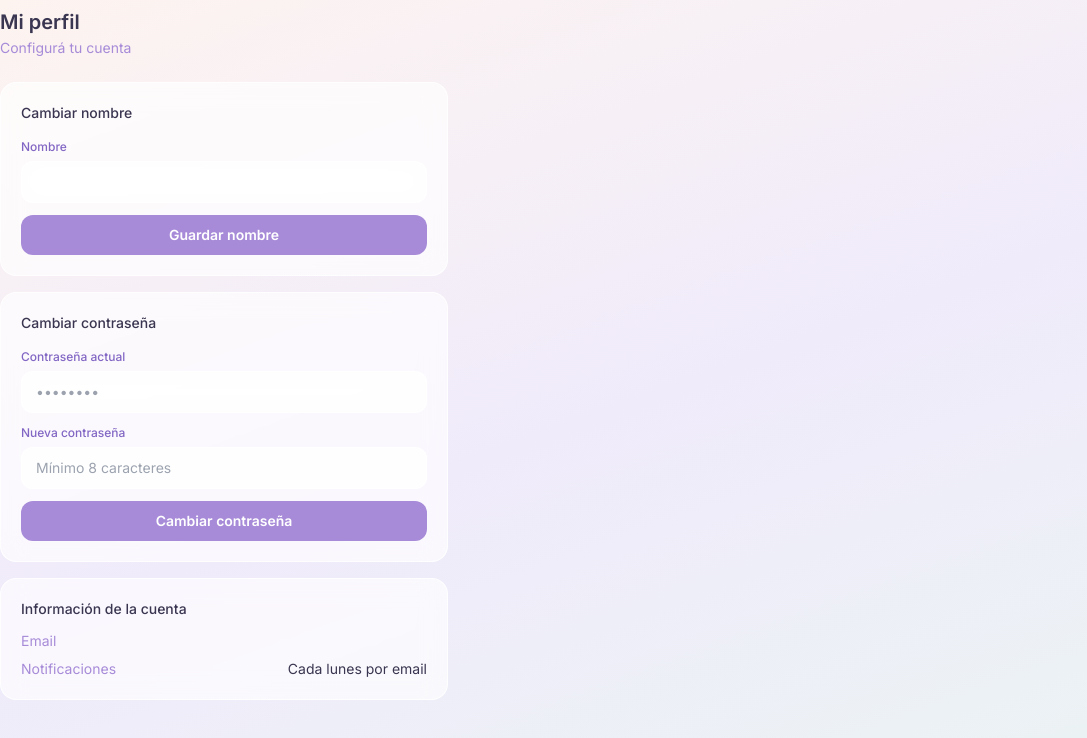
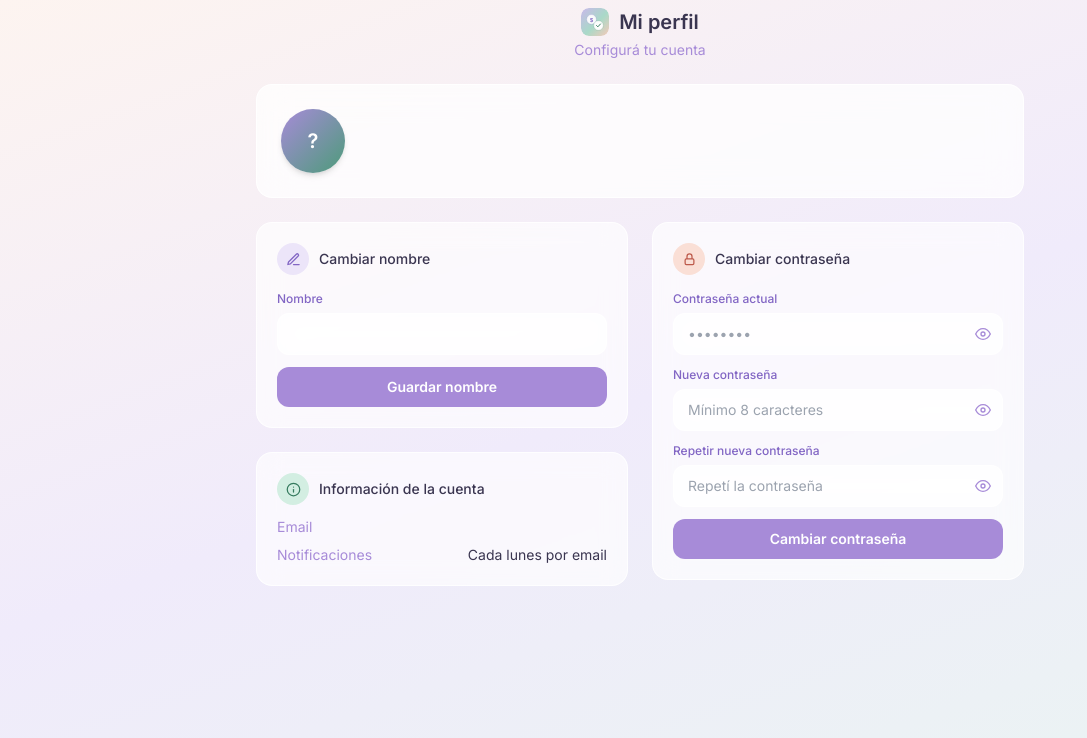
Before and after one commit to facumangione/devfin, a React (Vite) app in the folder client/: page /profile in a window 1280 px wide. Shown: the top 738 px of the page, without its empty margins (0-1087 px from the left). Built offline with nearby package versions, Linux system fonts and the light colour scheme; no server answers.

Commit message:
feat: add profile page, weekly email, and account settings

```diff
--- a/client/src/pages/dashboard/ProfilePage.tsx
+++ b/client/src/pages/dashboard/ProfilePage.tsx
@@ -1,18 +1,77 @@
 import { useState } from 'react'
 import { useAuthStore } from '../../store/auth.store'
 import { api } from '../../lib/api'
+
+function getInitials(name: string) {
+  const parts = name.trim().split(/\s+/).filter(Boolean)
+  if (parts.length === 0) return '?'
+  return parts.slice(0, 2).map((p) => p[0]?.toUpperCase()).join('')
+}
+
+function formatMemberSince(dateStr?: string) {
+  if (!dateStr) return ''
+  return new Date(dateStr).toLocaleDateString('es-AR', { month: 'long', year: 'numeric' })
+}
+
+function PasswordInput({
+  value,
+  onChange,
+  show,
+  onToggleShow,
+  placeholder,
+}: {
+  value: string
+  onChange: (v: string) => void
+  show: boolean
+  onToggleShow: () => void
+  placeholder?: string
+}) {
+  return (
+    <div className="relative">
+      <input
+        type={show ? 'text' : 'password'}
+        value={value}
+        onChange={(e) => onChange(e.target.value)}
+        placeholder={placeholder}
+        className="w-full glass rounded-xl px-3.5 py-2.5 pr-10 text-lavender-800 dark:text-white placeholder:text-lavender-300 dark:placeholder:text-lavender-200/40 focus:outline-none focus:ring-2 focus:ring-lavender-400/40 transition text-sm"
+      />
+      <button
+        type="button"
+        onClick={onToggleShow}
+        className="absolute right-3 top-1/2 -translate-y-1/2 text-lavender-400 dark:text-lavender-200/50 hover:text-lavender-600 dark:hover:text-lavender-200 transition"
+        tabIndex={-1}
+      >
+        {show ? (
+          <svg width="16" height="16" viewBox="0 0 24 24" fill="none" stroke="currentColor" strokeWidth="2">
+            <path d="M17.94 17.94A10.07 10.07 0 0 1 12 20c-7 0-11-8-11-8a18.45 18.45 0 0 1 5.06-5.94M9.9 4.24A9.12 9.12 0 0 1 12 4c7 0 11 8 11 8a18.5 18.5 0 0 1-2.16 3.19m-6.72-1.07a3 3 0 1 1-4.24-4.24" strokeLinecap="round" strokeLinejoin="round" />
+            <line x1="1" y1="1" x2="23" y2="23" strokeLinecap="round" />
+          </svg>
+        ) : (
+          <svg width="16" height="16" viewBox="0 0 24 24" fill="none" stroke="currentColor" strokeWidth="2">
+            <path d="M1 12s4-8 11-8 11 8 11 8-4 8-11 8-11-8-11-8Z" strokeLinecap="round" strokeLinejoin="round" />
+            <circle cx="12" cy="12" r="3" />
+          </svg>
+        )}
+      </button>
+    </div>
+  )
+}
 
 export default function ProfilePage() {
   const { user, fetchMe } = useAuthStore()
   const [name, setName] = useState(user?.name ?? '')
   const [currentPassword, setCurrentPassword] = useState('')
   const [newPassword, setNewPassword] = useState('')
+  const [confirmPassword, setConfirmPassword] = useState('')
   const [nameMsg, setNameMsg] = useState('')
   const [passMsg, setPassMsg] = useState('')
   const [nameError, setNameError] = useState('')
   const [passError, setPassError] = useState('')
   const [loadingName, setLoadingName] = useState(false)
   const [loadingPass, setLoadingPass] = useState(false)
+  const [showCurrentPassword, setShowCurrentPassword] = useState(false)
+  const [showNewPassword, setShowNewPassword] = useState(false)
+  const [showConfirmPassword, setShowConfirmPassword] = useState(false)
 
   const handleUpdateName = async () => {
     setNameMsg('')
@@ -32,12 +91,19 @@ export default function ProfilePage() {
   const handleUpdatePassword = async () => {
     setPassMsg('')
     setPassError('')
+
+    if (newPassword !== confirmPassword) {
+      setPassError('Las contraseñas no coinciden')
+      return
+    }
+
     setLoadingPass(true)
     try {
       await api.patch('/auth/password', { currentPassword, newPassword })
       setPassMsg('Contraseña actualizada correctamente')
       setCurrentPassword('')
       setNewPassword('')
+      setConfirmPassword('')
     } catch (e: any) {
       setPassError(e.response?.data?.error || 'Algo salió mal')
     } finally {
@@ -46,16 +112,47 @@ export default function ProfilePage() {
   }
 
   return (
-    <div>
-      <div className="mb-6 pt-2">
+    <div className="max-w-3xl mx-auto">
+      <div className="mb-6 pt-2 flex flex-col items-center text-center">
+        <div className="flex items-center gap-2.5 mb-1">
+          <img src="/favicon.svg" alt="DevFin" className="w-7 h-7 rounded-lg" />
           <h1 className="text-xl font-semibold text-lavender-800 dark:text-white">Mi perfil</h1>
-        <p className="text-sm text-lavender-400 dark:text-lavender-200/60 mt-0.5">Configurá tu cuenta</p>
+        </div>
+        <p className="text-sm text-lavender-400 dark:text-lavender-200/60">Configurá tu cuenta</p>
       </div>
 
-      <div className="max-w-md space-y-4">
-        {/* Nombre */}
+      <div className="space-y-6">
+        {/* Hero: avatar + identidad */}
+        <div className="glass-strong rounded-2xl p-6 flex items-center gap-4">
+          <div className="w-16 h-16 rounded-full bg-gradient-to-br from-lavender-400 to-mint-400 flex items-center justify-center text-white text-xl font-semibold shrink-0 shadow-md">
+            {getInitials(user?.name ?? '')}
+          </div>
+          <div className="min-w-0">
+            <h2 className="text-lg font-semibold text-lavender-800 dark:text-white truncate">
+              {user?.name}
+            </h2>
+            <p className="text-sm text-lavender-400 dark:text-lavender-200/70 truncate">{user?.email}</p>
+            {user?.createdAt && (
+              <p className="text-xs text-lavender-300 dark:text-lavender-200/50 mt-1">
+                Miembro desde {formatMemberSince(user.createdAt)}
+              </p>
+            )}
+          </div>
+        </div>
+
+        <div className="grid gap-6 md:grid-cols-2">
+          {/* Columna izquierda: nombre + info */}
+          <div className="space-y-6">
             <div className="glass rounded-2xl p-5">
-          <h2 className="font-medium text-lavender-800 dark:text-white text-sm mb-4">Cambiar nombre</h2>
+              <div className="flex items-center gap-2.5 mb-4">
+                <div className="w-8 h-8 rounded-full bg-lavender-100 dark:bg-lavender-400/10 flex items-center justify-center text-lavender-600 dark:text-lavender-200 shrink-0">
+                  <svg width="15" height="15" viewBox="0 0 24 24" fill="none" stroke="currentColor" strokeWidth="2">
+                    <path d="M12 20h9" strokeLinecap="round" />
+                    <path d="M16.5 3.5a2.1 2.1 0 0 1 3 3L7 19l-4 1 1-4Z" strokeLinecap="round" strokeLinejoin="round" />
+                  </svg>
+                </div>
+                <h3 className="font-medium text-lavender-800 dark:text-white text-sm">Cambiar nombre</h3>
+              </div>
               <div className="space-y-3">
                 <div>
                   <label className="block text-xs font-medium text-lavender-600 dark:text-lavender-200 mb-1.5">Nombre</label>
@@ -78,28 +175,70 @@ export default function ProfilePage() {
               </div>
             </div>
 
-        {/* Contraseña */}
             <div className="glass rounded-2xl p-5">
-          <h2 className="font-medium text-lavender-800 dark:text-white text-sm mb-4">Cambiar contraseña</h2>
+              <div className="flex items-center gap-2.5 mb-3">
+                <div className="w-8 h-8 rounded-full bg-mint-100 dark:bg-mint-400/10 flex items-center justify-center text-mint-600 dark:text-mint-400 shrink-0">
+                  <svg width="15" height="15" viewBox="0 0 24 24" fill="none" stroke="currentColor" strokeWidth="2">
+                    <circle cx="12" cy="12" r="10" />
+                    <path d="M12 16v-4" strokeLinecap="round" />
+                    <path d="M12 8h.01" strokeLinecap="round" />
+                  </svg>
+                </div>
+                <h3 className="font-medium text-lavender-800 dark:text-white text-sm">Información de la cuenta</h3>
+              </div>
+              <div className="space-y-2 text-sm">
+                <div className="flex justify-between">
+                  <span className="text-lavender-400 dark:text-lavender-200/70">Email</span>
+                  <span className="text-lavender-800 dark:text-white truncate ml-3">{user?.email}</span>
+                </div>
+                <div className="flex justify-between">
+                  <span className="text-lavender-400 dark:text-lavender-200/70">Notificaciones</span>
+                  <span className="text-lavender-800 dark:text-white">Cada lunes por email</span>
+                </div>
+              </div>
+            </div>
+          </div>
+
+          {/* Columna derecha: seguridad */}
+          <div className="glass rounded-2xl p-5 h-fit">
+            <div className="flex items-center gap-2.5 mb-4">
+              <div className="w-8 h-8 rounded-full bg-peach-100 dark:bg-peach-400/10 flex items-center justify-center text-peach-600 dark:text-peach-400 shrink-0">
+                <svg width="15" height="15" viewBox="0 0 24 24" fill="none" stroke="currentColor" strokeWidth="2">
+                  <rect x="5" y="11" width="14" height="9" rx="2" />
+                  <path d="M8 11V7a4 4 0 0 1 8 0v4" />
+                </svg>
+              </div>
+              <h3 className="font-medium text-lavender-800 dark:text-white text-sm">Cambiar contraseña</h3>
+            </div>
             <div className="space-y-3">
               <div>
                 <label className="block text-xs font-medium text-lavender-600 dark:text-lavender-200 mb-1.5">Contraseña actual</label>
-              <input
-                type="password"
+                <PasswordInput
                   value={currentPassword}
-                onChange={(e) => setCurrentPassword(e.target.value)}
+                  onChange={setCurrentPassword}
+                  show={showCurrentPassword}
+                  onToggleShow={() => setShowCurrentPassword((v) => !v)}
                   placeholder="••••••••"
-                className="w-full glass rounded-xl px-3.5 py-2.5 text-lavender-800 dark:text-white placeholder:text-lavender-300 dark:placeholder:text-lavender-200/40 focus:outline-none focus:ring-2 focus:ring-lavender-400/40 transition text-sm"
                 />
               </div>
               <div>
                 <label className="block text-xs font-medium text-lavender-600 dark:text-lavender-200 mb-1.5">Nueva contraseña</label>
-              <input
-                type="password"
+                <PasswordInput
                   value={newPassword}
-                onChange={(e) => setNewPassword(e.target.value)}
+                  onChange={setNewPassword}
+                  show={showNewPassword}
+                  onToggleShow={() => setShowNewPassword((v) => !v)}
                   placeholder="Mínimo 8 caracteres"
-                className="w-full glass rounded-xl px-3.5 py-2.5 text-lavender-800 dark:text-white placeholder:text-lavender-300 dark:placeholder:text-lavender-200/40 focus:outline-none focus:ring-2 focus:ring-lavender-400/40 transition text-sm"
+                />
+              </div>
+              <div>
+                <label className="block text-xs font-medium text-lavender-600 dark:text-lavender-200 mb-1.5">Repetir nueva contraseña</label>
+                <PasswordInput
+                  value={confirmPassword}
+                  onChange={setConfirmPassword}
+                  show={showConfirmPassword}
+                  onToggleShow={() => setShowConfirmPassword((v) => !v)}
+                  placeholder="Repetí la contraseña"
                 />
               </div>
               {passMsg && <p className="text-xs text-mint-400 dark:text-emerald-300">{passMsg}</p>}
@@ -113,20 +252,6 @@ export default function ProfilePage() {
               </button>
             </div>
           </div>
-
-        {/* Info cuenta */}
-        <div className="glass rounded-2xl p-5">
-          <h2 className="font-medium text-lavender-800 dark:text-white text-sm mb-3">Información de la cuenta</h2>
-          <div className="space-y-2 text-sm">
-            <div className="flex justify-between">
-              <span className="text-lavender-400 dark:text-lavender-200/70">Email</span>
-              <span className="text-lavender-800 dark:text-white">{user?.email}</span>
-            </div>
-            <div className="flex justify-between">
-              <span className="text-lavender-400 dark:text-lavender-200/70">Notificaciones</span>
-              <span className="text-lavender-800 dark:text-white">Cada lunes por email</span>
-            </div>
-          </div>
         </div>
       </div>
     </div>
```
Lines whose indentation alone changed are shown as unchanged.
